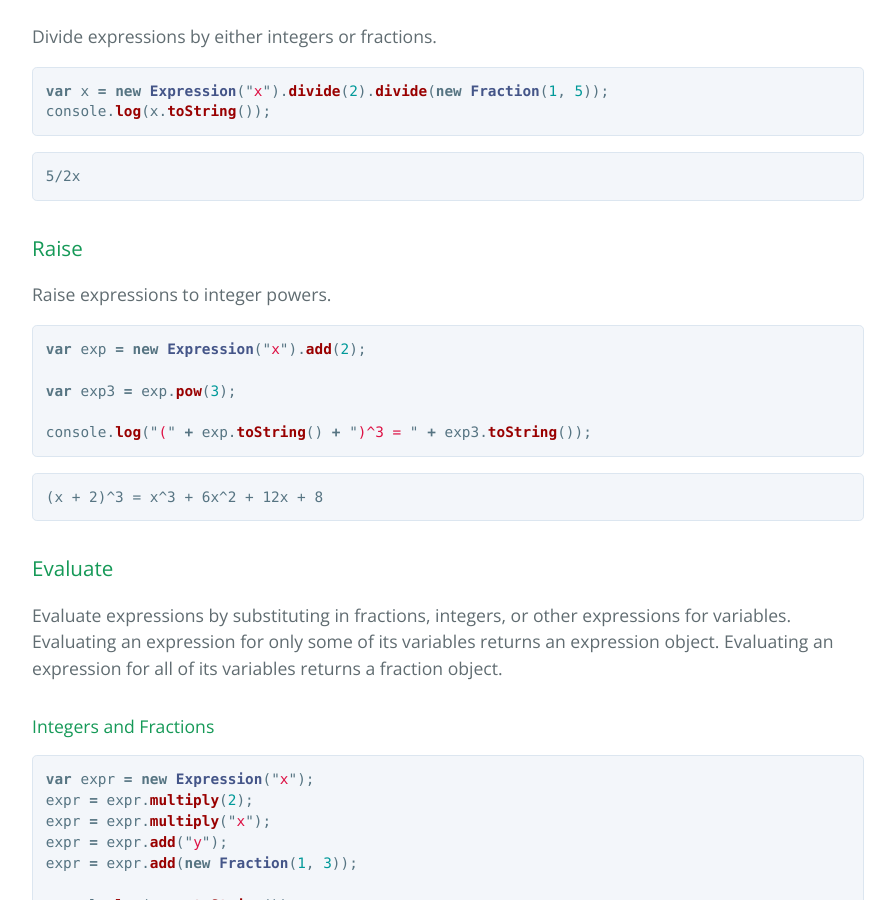
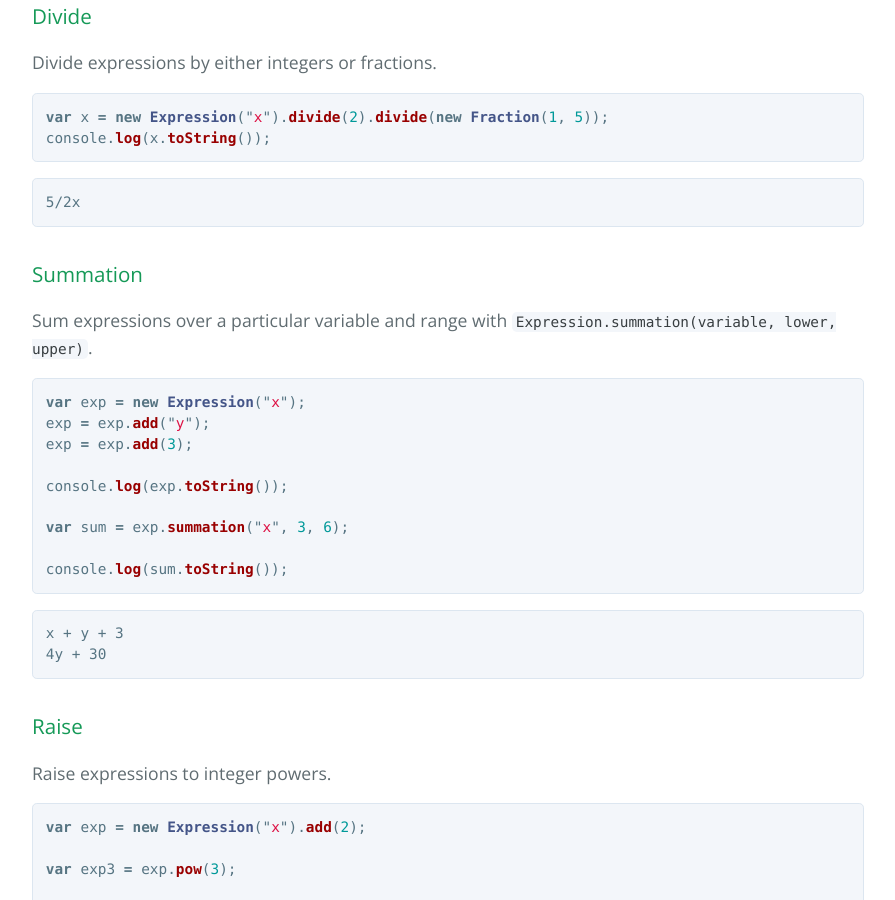
Before and after one commit to nicolewhite/algebra.js, a Jekyll site: the page built from index.md, in a window 1280 px wide and 900 px high, scrolled down 4967 px. Shown: the whole window, without its empty margins (192-1087 px from the left). Built offline with Jekyll 4.4.1, drawn with Linux system fonts in a browser that asks for light colours; nearby versions of some CDN libraries; Markdown is read by kramdown in place of the engine named in the settings; formulas are drawn with MathJax 3.

Commit message:
Add docs for Expression.summation

````diff
--- a/index.md
+++ b/index.md
@@ -48,6 +48,7 @@ x = 7/2
         - [Add / Subtract](#expressions-add-subtract)
         - [Multiply](#expressions-multiply)
         - [Divide](#expressions-divide)
+        - [Summation](#expressions-summation)
         - [Raise](#expressions-raise)
         - [Evaluate](#expressions-evaluate)
     - [Equations](#equations)
@@ -247,6 +248,27 @@ console.log(x.toString());
 
 ```
 5/2x
+```
+
+### <a name="expressions-summation"></a> Summation
+
+Sum expressions over a particular variable and range with `Expression.summation(variable, lower, upper)`.
+
+```js
+var exp = new Expression("x");
+exp = exp.add("y");
+exp = exp.add(3);
+
+console.log(exp.toString());
+
+var sum = exp.summation("x", 3, 6);
+
+console.log(sum.toString());
+```
+
+```
+x + y + 3
+4y + 30
 ```
 
 ### <a name="expressions-raise"></a> Raise
````
